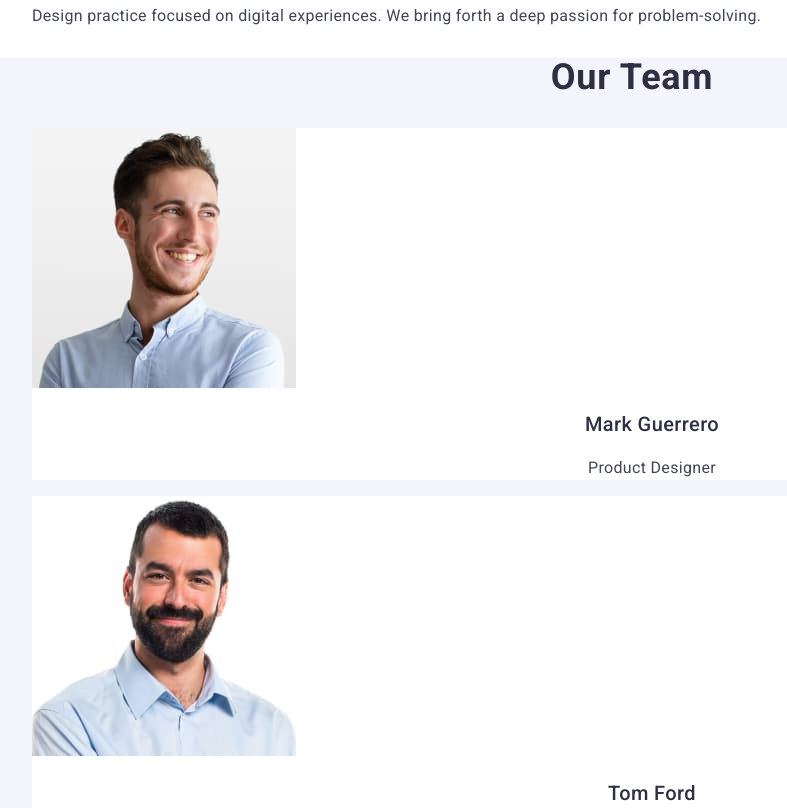
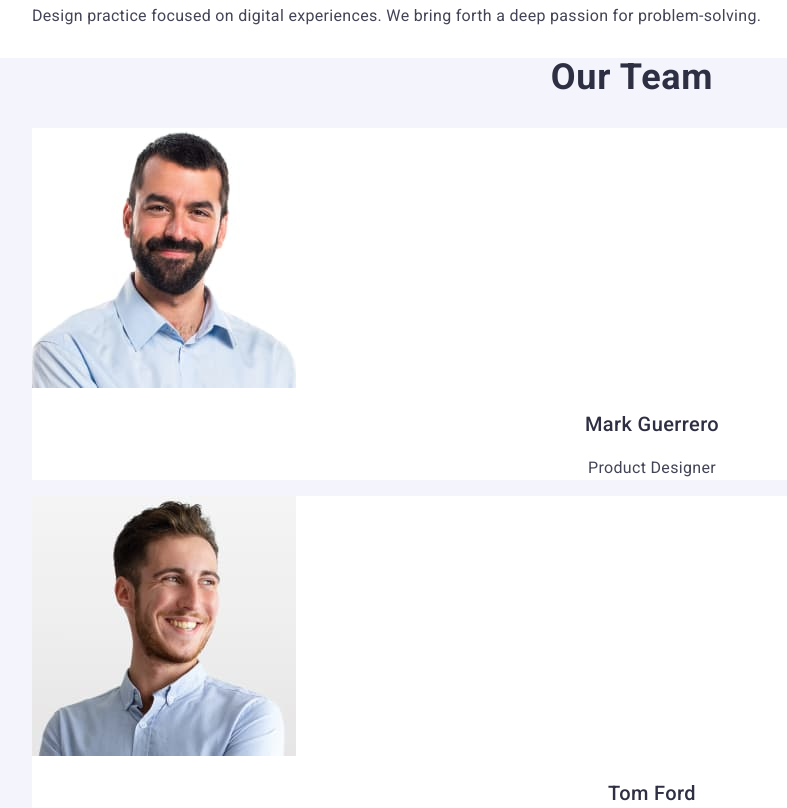
Before and after one commit to Nataliia-Panchoshna/goit-markup-hw-03, a plain HTML site: page index.html in a window 1280 px wide. Shown: the part 680-1488 px from the top of the page, without its empty margins (8-795 px from the left). Drawn offline with nearby package versions, Linux system fonts and the light colour scheme.

Commit message:
update index.html

```diff
--- a/index.html
+++ b/index.html
@@ -65,14 +65,14 @@
             <h2 class="section-team-title">Our Team</h2>
             <ul>
                 <li class="team-list">
-                    <img src="./images/img.jpg" alt="Photo by Mark Guerrero" width="264" height="260" class="team-image">
+                    <img src="/images/img(1).jpg" alt="Photo by Mark Guerrero" width="264" height="260" class="team-image">
                     <h3 class="team-item">Mark Guerrero</h3>
                     <p class="team-text">
                         Product Designer
                     </p>
                 </li>
                 <li class="team-list">
-                    <img src="./images/img(1).jpg" alt="Photo by Tom Ford" width="264" height="260" class="team-image">
+                    <img src="./images/img.jpg" alt="Photo by Tom Ford" width="264" height="260" class="team-image">
                     <h3 class="team-item">Tom Ford</h3>
                     <p class="team-text">
                         Frontend Developer
```
